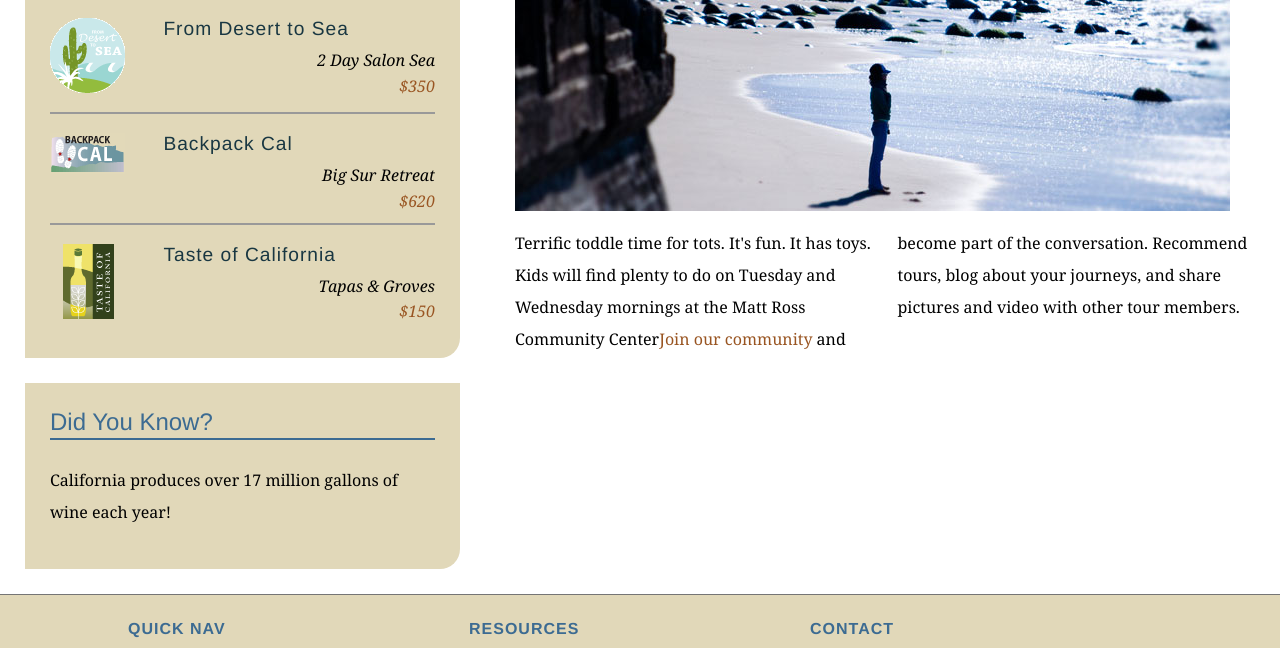
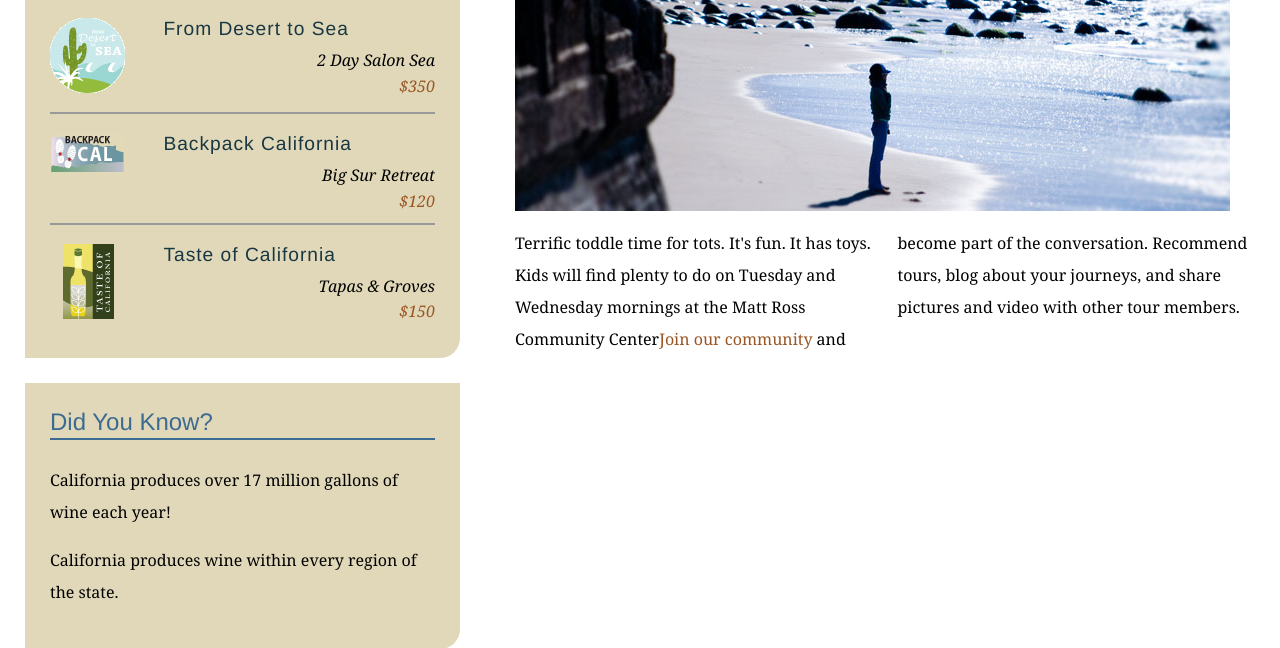
Before and after one commit to joyceMoss/exploreCA, a plain HTML site: page mission.html in a window 1280 px wide. Shown: the part 473-1121 px from the top of the page. Drawn offline with Linux system fonts and the light colour scheme.

Commit message:
changes on master

```diff
--- a/mission.html
+++ b/mission.html
@@ -77,9 +77,9 @@ It's fun. It has toys. Kids will find plenty to do on Tuesday and Wednesday morn
           <h2><img src="assets/images/desert_bug.gif" alt="From desert to sea" width="75" height="75" />From Desert to Sea</h2>
           <p>2 Day Salon Sea <br />
             <a href="tours/tour_detail_cycle.html">$350</a></p>
-          <h2><img src="assets/images/backpack_bug.gif" alt="Backpack California" width="75" height="41" />Backpack Cal</h2>
+          <h2><img src="assets/images/backpack_bug.gif" alt="Backpack California" width="75" height="41" />Backpack California</h2>
           <p>Big Sur Retreat <br />
-            <a href="tours/tour_detail_cycle.html">$620</a></p>
+            <a href="tours/tour_detail_cycle.html">$120</a></p>
           <h2><img src="assets/images/taste_bug.gif" alt="Taste of California" width="75" height="75" />Taste of California</h2>
           <p>Tapas &amp; Groves <br />
             <a href="tours/tour_detail_taste.html">$150</a></p>
@@ -87,6 +87,7 @@ It's fun. It has toys. Kids will find plenty to do on Tuesday and Wednesday morn
         <div id="trivia" class="callOut">
           <h1>Did You Know?</h1>
           <p>California produces over 17 million gallons of wine each year!</p>
+		  <p>California produces wine within every region of the state.</p>
         </div>
       </div>
 
```
